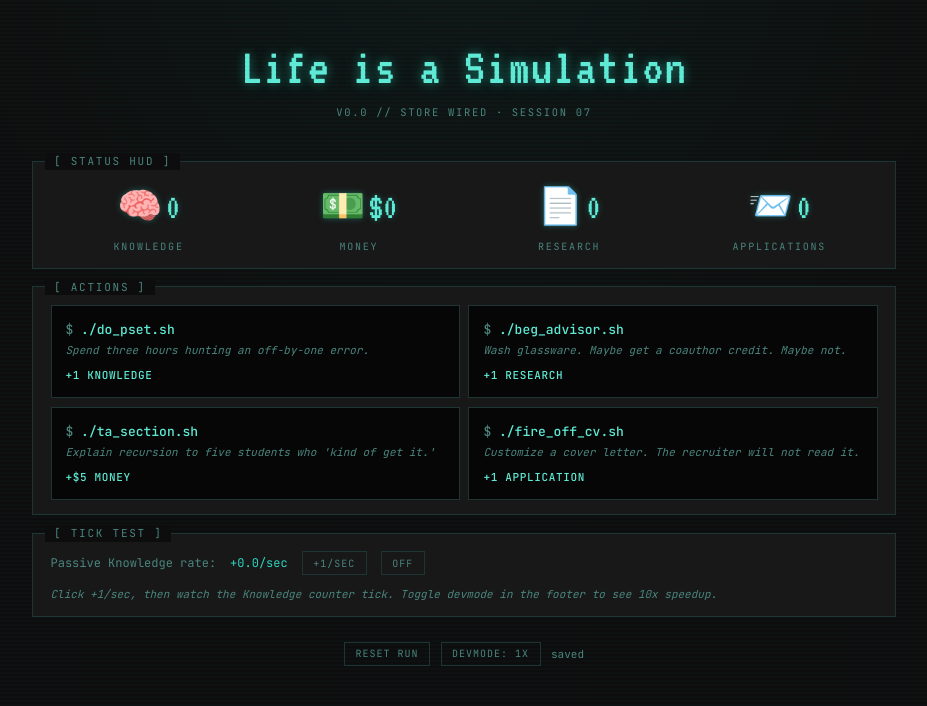
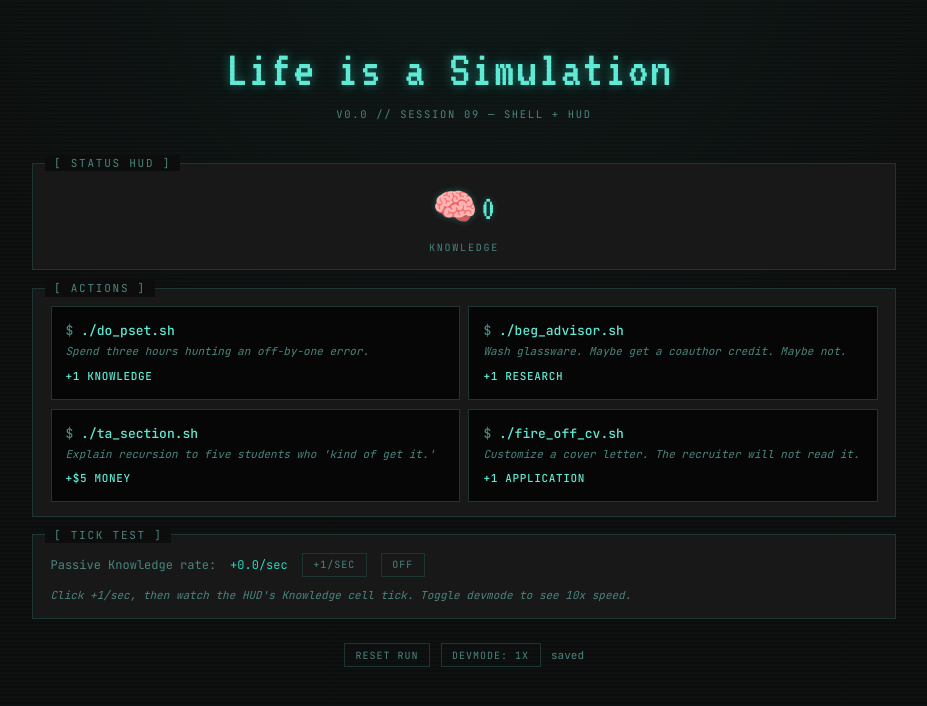
Before and after one commit to yidarvin/darvin-life-simulation, a React (Vite) app: page / in a window 1280 px wide. Shown: the top 706 px of the page, without its empty margins (176-1103 px from the left). Built offline with nearby package versions, Linux system fonts and the light colour scheme.

Commit message:
session 09: game shell + HUD with stage-gated currency visibility

```diff
--- a/src/App.jsx
+++ b/src/App.jsx
@@ -1,53 +1,23 @@
 import { useGameStore } from './game/state/store';
+import { AppShell } from './components/AppShell';
+import { Header } from './components/Header';
+import { Footer } from './components/Footer';
+import { HUD } from './components/panels/HUD';
 import { Panel } from './components/shared/Panel';
 import { ActionButton } from './components/shared/ActionButton';
 import { Button } from './components/shared/Button';
-import { CurrencyValue } from './components/shared/CurrencyValue';
 
 export default function App() {
-  const currencies = useGameStore((s) => s.currencies);
+  // Temporary: keep the action buttons and tick-test inline until session 10 extracts them.
   const click = useGameStore((s) => s.click);
-  const devMode = useGameStore((s) => s.meta.devMode);
-  const toggleDevMode = useGameStore((s) => s.toggleDevMode);
-  const reset = useGameStore((s) => s.reset);
   const perSecondKnowledge = useGameStore((s) => s.perSecond.knowledge);
   const setPassive = useGameStore((s) => s._setPassive);
 
   return (
-    <main className="min-h-screen max-w-[920px] mx-auto p-8">
-      <header className="text-center mb-12 pt-4">
-        <h1
-          className="font-display text-6xl text-phosphor-bright leading-none tracking-wide"
-          style={{ textShadow: '0 0 10px rgba(45, 212, 191, 0.45), 0 0 24px rgba(45, 212, 191, 0.2)' }}
-        >
-          Life is a Simulation
-        </h1>
-        <p className="mt-3 text-xs tracking-[0.16em] uppercase text-phosphor-dim">
-          v0.0 // store wired · session 07
-        </p>
-      </header>
+    <AppShell>
+      <Header version="v0.0" stage="session 09 — shell + HUD" />
 
-      <Panel title="[ Status HUD ]">
-        <div className="grid grid-cols-4 gap-4 text-center">
-          {[
-            ['knowledge', '🧠', 'Knowledge'],
-            ['money', '💵', 'Money'],
-            ['research', '📄', 'Research'],
-            ['applications', '📨', 'Applications'],
-          ].map(([key, emoji, label]) => (
-            <div key={key}>
-              <CurrencyValue
-                value={currencies[key]}
-                money={key === 'money'}
-                emoji={emoji}
-                size="xl"
-                bright
-              />
-              <div className="text-[10px] tracking-[0.18em] uppercase text-phosphor-dim mt-1.5">{label}</div>
-            </div>
-          ))}
-        </div>
-      </Panel>
+      <HUD />
 
       <Panel title="[ Actions ]">
         <div className="grid grid-cols-2 gap-2.5">
@@ -86,38 +56,11 @@ export default function App() {
           <Button onClick={() => setPassive('knowledge', 0)}>Off</Button>
         </div>
         <p className="text-[11px] text-phosphor-dim italic mt-3">
-          Click +1/sec, then watch the Knowledge counter tick. Toggle devmode in the footer to see 10x speedup.
+          Click +1/sec, then watch the HUD&apos;s Knowledge cell tick. Toggle devmode to see 10x speed.
         </p>
       </Panel>
 
-      <footer className="mt-7 flex justify-center items-center gap-3 text-phosphor-dim text-[11px]">
-        <Button onClick={() => { if (window.confirm('Wipe the run and start over?')) reset(); }}>
-          Reset run
-        </Button>
-        {import.meta.env.VITE_SHOW_DEVMODE === 'true' && (
-          <Button variant={devMode ? 'active' : 'normal'} onClick={toggleDevMode}>
-            Devmode: {devMode ? '10x' : '1x'}
-          </Button>
-        )}
-        <SaveStatus />
-      </footer>
-    </main>
+      <Footer />
+    </AppShell>
   );
 }
-
-function SaveStatus() {
-  const status = useGameStore((s) => s.ui.lastSaveStatus);
-  const error = useGameStore((s) => s.ui.lastSaveError);
-
-  if (status === 'failed') {
-    return (
-      <span className="text-error" title={error || 'Save failed'}>
-        save failed
-      </span>
-    );
-  }
-  if (status === 'saved') {
-    return <span className="text-phosphor-dim">saved</span>;
-  }
-  return <span className="text-phosphor-faint">·</span>;
-}
--- /dev/null
+++ b/src/components/AppShell.jsx
@@ -0,0 +1,15 @@
+import clsx from 'clsx';
+
+/**
+ * Page-level shell. Sits inside <body>. Centers content, caps width, applies page padding.
+ *
+ * @param {React.ReactNode} children
+ * @param {string} [className] - Extra utility classes if needed.
+ */
+export function AppShell({ children, className }) {
+  return (
+    <main className={clsx('min-h-screen max-w-[920px] mx-auto p-8', className)}>
+      {children}
+    </main>
+  );
+}
--- /dev/null
+++ b/src/components/Footer.jsx
@@ -0,0 +1,32 @@
+import { useGameStore } from '../game/state/store';
+import { Button } from './shared/Button';
+import { SaveStatus } from './SaveStatus';
+
+/**
+ * Footer: Reset + (env-gated) Devmode + save status.
+ */
+export function Footer() {
+  const devMode = useGameStore((s) => s.meta.devMode);
+  const toggleDevMode = useGameStore((s) => s.toggleDevMode);
+  const reset = useGameStore((s) => s.reset);
+
+  const showDevmode = import.meta.env.VITE_SHOW_DEVMODE === 'true';
+
+  return (
+    <footer className="mt-7 flex justify-center items-center gap-3 text-phosphor-dim text-[11px]">
+      <Button
+        onClick={() => {
+          if (window.confirm('Wipe the run and start over?')) reset();
+        }}
+      >
+        Reset run
+      </Button>
+      {showDevmode && (
+        <Button variant={devMode ? 'active' : 'normal'} onClick={toggleDevMode}>
+          Devmode: {devMode ? '10x' : '1x'}
+        </Button>
+      )}
+      <SaveStatus />
+    </footer>
+  );
+}
--- /dev/null
+++ b/src/components/Header.jsx
@@ -0,0 +1,31 @@
+/**
+ * Page header: large display title + small uppercase subtitle.
+ *
+ * The cursor block animates with the `animate-blink` keyframe (from Tailwind config).
+ *
+ * @param {string} [version] - Version label shown in the subtitle.
+ * @param {string} [stage] - Optional stage label shown next to the version.
+ */
+export function Header({ version = 'v0.0', stage }) {
+  return (
+    <header className="text-center mb-12 pt-4">
+      <h1
+        className="font-display text-6xl text-phosphor-bright leading-none tracking-wide"
+        style={{
+          textShadow:
+            '0 0 10px rgba(45, 212, 191, 0.45), 0 0 24px rgba(45, 212, 191, 0.2)',
+        }}
+      >
+        Life is a Simulation
+        <span
+          className="inline-block w-[0.5em] h-[0.85em] bg-phosphor-bright animate-blink ml-1 align-[-2px]"
+          style={{ boxShadow: '0 0 10px rgba(45, 212, 191, 0.5)' }}
+        />
+      </h1>
+      <p className="mt-3 text-xs tracking-[0.16em] uppercase text-phosphor-dim">
+        {version}
+        {stage && ` // ${stage}`}
+      </p>
+    </header>
+  );
+}
--- /dev/null
+++ b/src/components/SaveStatus.jsx
@@ -0,0 +1,21 @@
+import { useGameStore } from '../game/state/store';
+
+/**
+ * Small text indicator in the footer showing whether the last save succeeded.
+ */
+export function SaveStatus() {
+  const status = useGameStore((s) => s.ui.lastSaveStatus);
+  const error = useGameStore((s) => s.ui.lastSaveError);
+
+  if (status === 'failed') {
+    return (
+      <span className="text-error" title={error || 'Save failed'}>
+        save failed
+      </span>
+    );
+  }
+  if (status === 'saved') {
+    return <span className="text-phosphor-dim">saved</span>;
+  }
+  return <span className="text-phosphor-faint">·</span>;
+}
--- /dev/null
+++ b/src/components/panels/HUD.jsx
@@ -0,0 +1,104 @@
+import { useGameStore } from '../../game/state/store';
+import { Panel } from '../shared/Panel';
+import { CurrencyValue } from '../shared/CurrencyValue';
+
+/**
+ * Currencies displayed in the HUD, in their unlock order.
+ * Each currency has a visibility predicate: only render the cell when unlocked.
+ *
+ * Unlock rules (from CURRENCY_SPEC.md):
+ *   knowledge   → always visible (freshman onward)
+ *   money       → visible from sophomore year onward
+ *   research    → visible from junior year onward
+ *   applications→ visible from senior year onward
+ *   influence   → visible after internship complete (stage !== 'undergrad')
+ *   equity      → visible after job offer (career.currentTrack !== null)
+ */
+const CURRENCY_CELLS = [
+  {
+    key: 'knowledge',
+    emoji: '🧠',
+    label: 'Knowledge',
+    visible: () => true,
+  },
+  {
+    key: 'money',
+    emoji: '💵',
+    label: 'Money',
+    money: true,
+    visible: (s) => isAtLeastYear(s.year, 'sophomore') || s.stage !== 'undergrad',
+  },
+  {
+    key: 'research',
+    emoji: '📄',
+    label: 'Research',
+    visible: (s) => isAtLeastYear(s.year, 'junior') || s.stage !== 'undergrad',
+  },
+  {
+    key: 'applications',
+    emoji: '📨',
+    label: 'Applications',
+    visible: (s) => isAtLeastYear(s.year, 'senior') || s.stage !== 'undergrad',
+  },
+  {
+    key: 'influence',
+    emoji: '🌟',
+    label: 'Influence',
+    visible: (s) => s.stage !== 'undergrad' && s.stage !== 'internship',
+  },
+  {
+    key: 'equity',
+    emoji: '🏛️',
+    label: 'Equity',
+    visible: (s) => s.career.currentTrack !== null,
+  },
+];
+
+const YEAR_ORDER = ['freshman', 'sophomore', 'junior', 'senior'];
+
+function isAtLeastYear(currentYear, targetYear) {
+  return YEAR_ORDER.indexOf(currentYear) >= YEAR_ORDER.indexOf(targetYear);
+}
+
+/**
+ * HUD panel: live currency display.
+ */
+export function HUD() {
+  // Snapshot of fields needed for visibility (these don't change per tick).
+  const year = useGameStore((s) => s.year);
+  const stage = useGameStore((s) => s.stage);
+  const currentTrack = useGameStore((s) => s.career.currentTrack);
+
+  const stateForVisibility = { year, stage, career: { currentTrack } };
+  const visibleCells = CURRENCY_CELLS.filter((c) => c.visible(stateForVisibility));
+
+  return (
+    <Panel title="[ Status HUD ]">
+      <div
+        className="grid gap-4 text-center"
+        style={{ gridTemplateColumns: `repeat(${visibleCells.length}, minmax(0, 1fr))` }}
+      >
+        {visibleCells.map((cell) => (
+          <HUDCell key={cell.key} cellKey={cell.key} emoji={cell.emoji} label={cell.label} money={cell.money} />
+        ))}
+      </div>
+    </Panel>
+  );
+}
+
+/**
+ * Single currency cell. Reads its own currency value with a narrow selector
+ * so only this cell rerenders when its currency changes.
+ */
+function HUDCell({ cellKey, emoji, label, money }) {
+  const value = useGameStore((s) => s.currencies[cellKey]);
+
+  return (
+    <div>
+      <CurrencyValue value={value} money={money} emoji={emoji} size="xl" bright />
+      <div className="text-[10px] tracking-[0.18em] uppercase text-phosphor-dim mt-1.5">
+        {label}
+      </div>
+    </div>
+  );
+}
```
